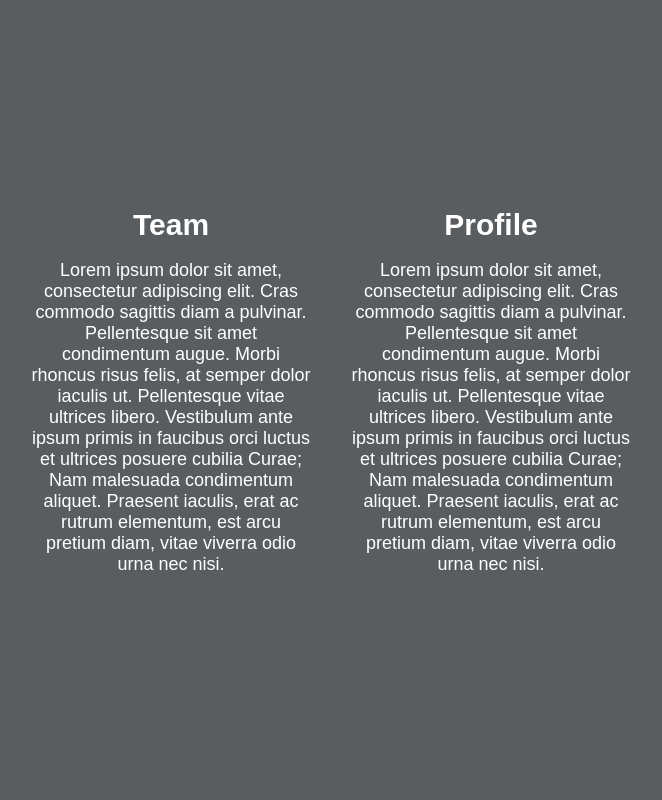
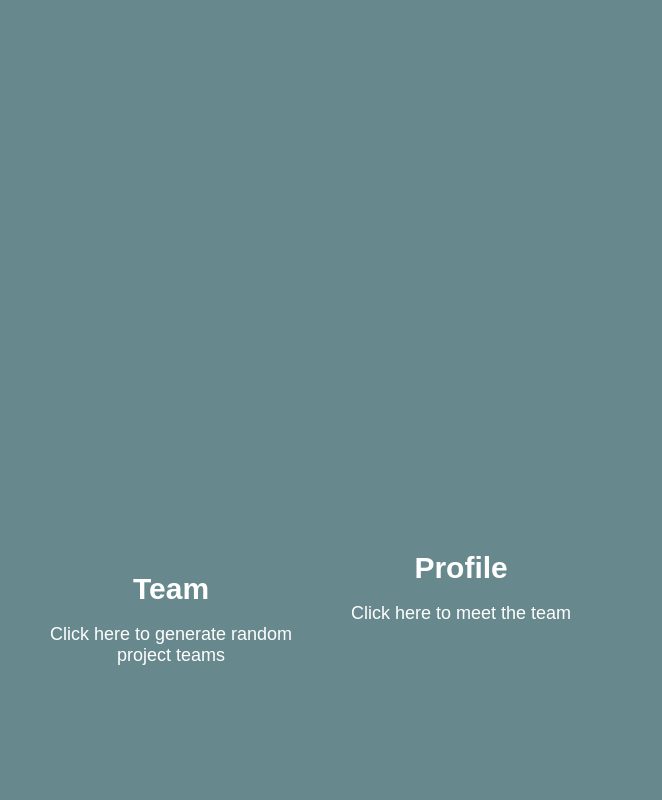
Before and after one commit to piwakawaka-2019/devbook-shuffle, a Node server app: page / in a window 1280 px wide. Shown: the whole page, without its empty margins (309-971 px from the left). Run offline with Node 20, Linux system fonts and the light colour scheme; some libraries are stand-ins or nearby versions.

Commit message:
add homepage text

```diff
--- a/views/layouts/home.hbs
+++ b/views/layouts/home.hbs
@@ -16,7 +16,7 @@
                 <h1></h1>
                 <div class="box">
                      <a href = "/">  <h2>Team</h2>
-                    <p>Lorem ipsum dolor sit amet, consectetur adipiscing elit. Cras commodo sagittis diam a pulvinar. Pellentesque sit amet condimentum augue. Morbi rhoncus risus felis, at semper dolor iaculis ut. Pellentesque vitae ultrices libero. Vestibulum ante ipsum primis in faucibus orci luctus et ultrices posuere cubilia Curae; Nam malesuada condimentum aliquet. Praesent iaculis, erat ac rutrum elementum, est arcu pretium diam, vitae viverra odio urna nec nisi.</p></a>
+                    <p>Click here to generate random project teams</p></a>
                 </div>
             </div>
             <div class="bg bg2"></div>
@@ -27,7 +27,7 @@
                 <h1></h1>
                 <div class="box">
                      <a href = ""><h2>Profile</h2>
-                    <p>Lorem ipsum dolor sit amet, consectetur adipiscing elit. Cras commodo sagittis diam a pulvinar. Pellentesque sit amet condimentum augue. Morbi rhoncus risus felis, at semper dolor iaculis ut. Pellentesque vitae ultrices libero. Vestibulum ante ipsum primis in faucibus orci luctus et ultrices posuere cubilia Curae; Nam malesuada condimentum aliquet. Praesent iaculis, erat ac rutrum elementum, est arcu pretium diam, vitae viverra odio urna nec nisi.</p></a>
+                    <p>Click here to meet the team</p></a>
                 </div>
             </div>
             <div class="bg bg3"></div>
```
